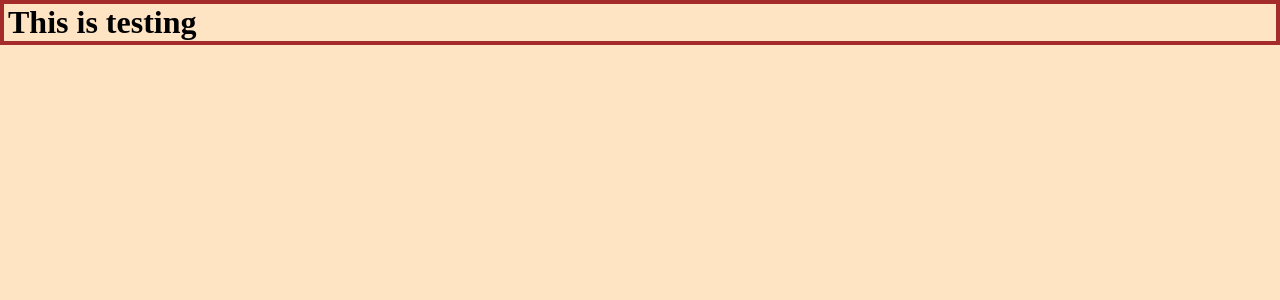
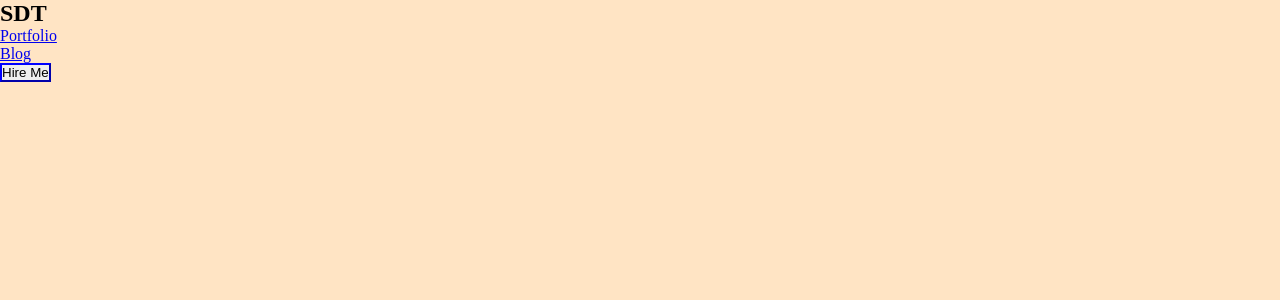
Before and after one commit to ShafiilSadat013/Portfolio300, a React (Vite) app: page / in a window 1280 px wide. Shown: the top 300 px of the page. Built offline with nearby package versions, Linux system fonts and the light colour scheme.

Commit message:
basic structure of navbar is done

```diff
--- a/src/App.jsx
+++ b/src/App.jsx
@@ -1,10 +1,14 @@
 import "./App.css"
+import Navbar from "./components/Navbar";
 function App()
 {
-    return (
-        <h1 id="test">This is testing</h1>
+    return(
+    <>
+     <Navbar />
+     {/* <h1>Hello</h1> */}
+    </>
     )
 
 }
 
-export default App;
+export default App
--- a/src/components/Navbar.jsx
+++ b/src/components/Navbar.jsx
@@ -0,0 +1,20 @@
+
+
+
+function Navbar()
+{
+    return(
+        <>
+        <div className="logo">
+            <h2>S<span className="color-orange">D</span>T</h2>
+        </div>
+        <ul className="menu">
+            <li><a href="http://">Portfolio</a></li>
+            <li><a href="http://">Blog</a></li>
+            <li><button className="btn">Hire Me</button></li>
+        </ul>
+        </>
+    )
+
+}
+export default Navbar
```
